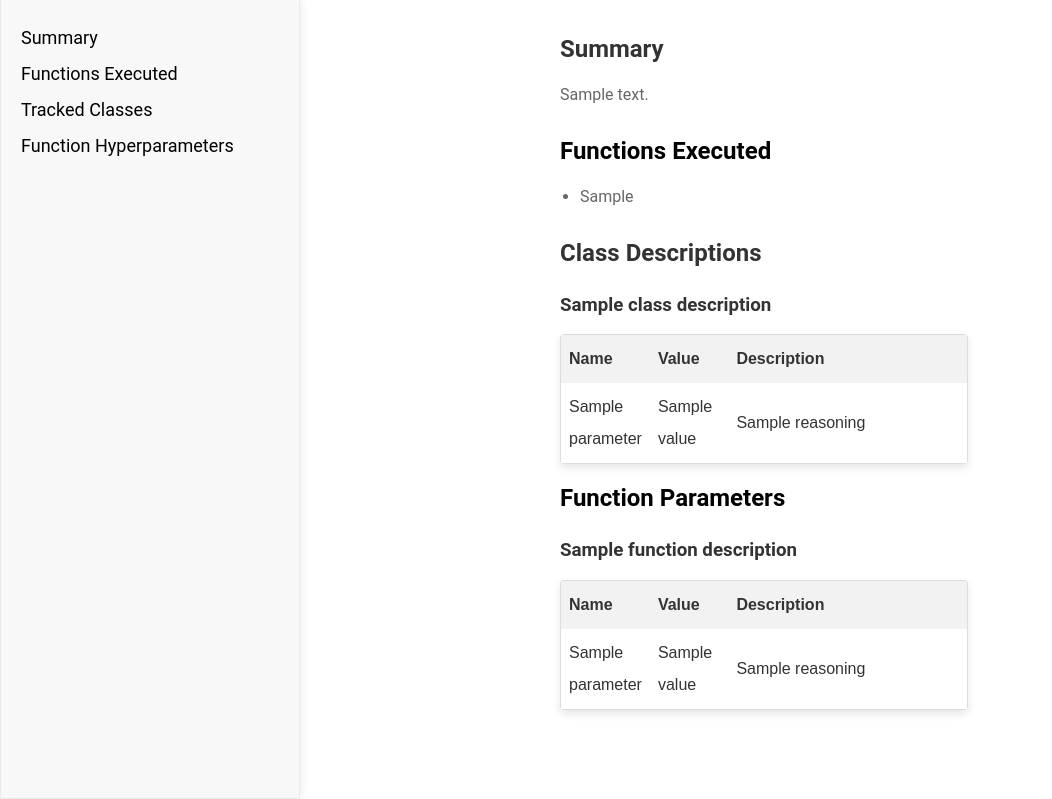
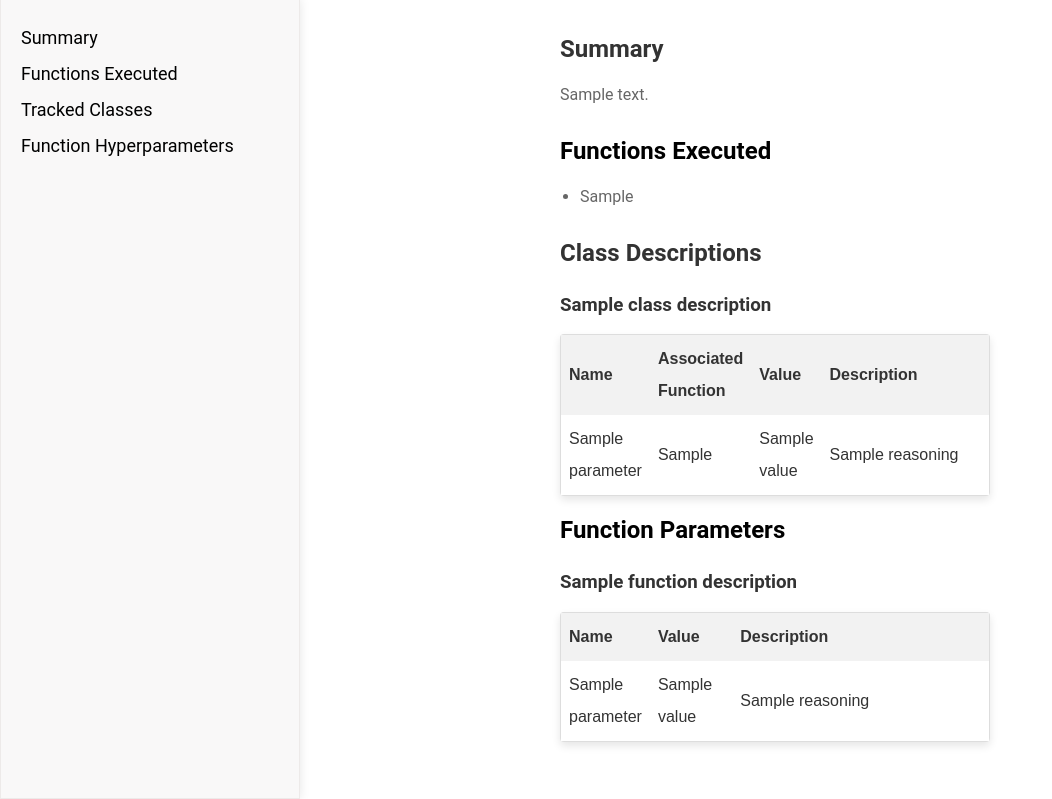
Before and after one commit to shareableai/autodocs, a Python web app: template autodocs/templates/model_page.html in a window 1280 px wide. Shown: the part 59-858 px from the top of the page, without its empty margins (0-1052 px from the left). Run offline with Jinja, Linux system fonts and the light colour scheme; the template is opened without the code that fills it: most values are stand-ins (such as "Sample title", 1, 10 or a date in 2020).

Commit message:
* Add Associated Function to output HTML * Change col widths

```diff
--- a/autodocs/templates/model_page.html
+++ b/autodocs/templates/model_page.html
@@ -266,17 +266,20 @@
             <table>
                 <colgroup>
                     <col style="width: 10%;">
-                    <col style="width: 20%;">
+                    <col style="width: 10%;">
+                    <col style="width: 10%;">
                     <col style="width: 70%;">
                 </colgroup>
                 <tr>
                     <th>Name</th>
+                    <th>Associated Function</th>
                     <th>Value</th>
                     <th>Description</th>
                 </tr>
                 {% for parameter in class_description.parameters %}
                 <tr>
                     <td>{{ parameter.name }}</td>
+                    <td>{{ parameter.associated_function }}</td>
                     <td>{{ parameter.value }}</td>
                     <td>{{ parameter.reasoning }}</td>
                 </tr>
```
